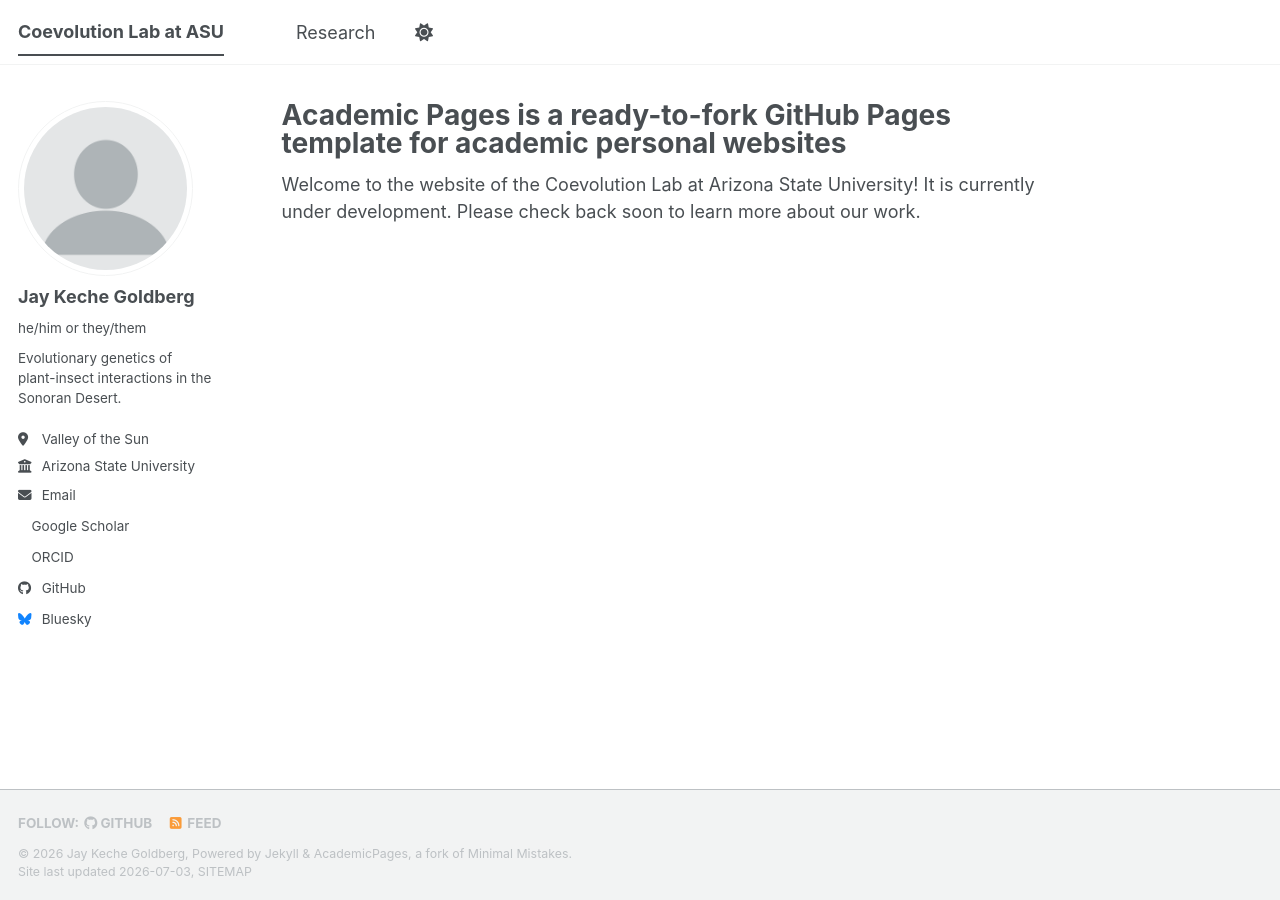
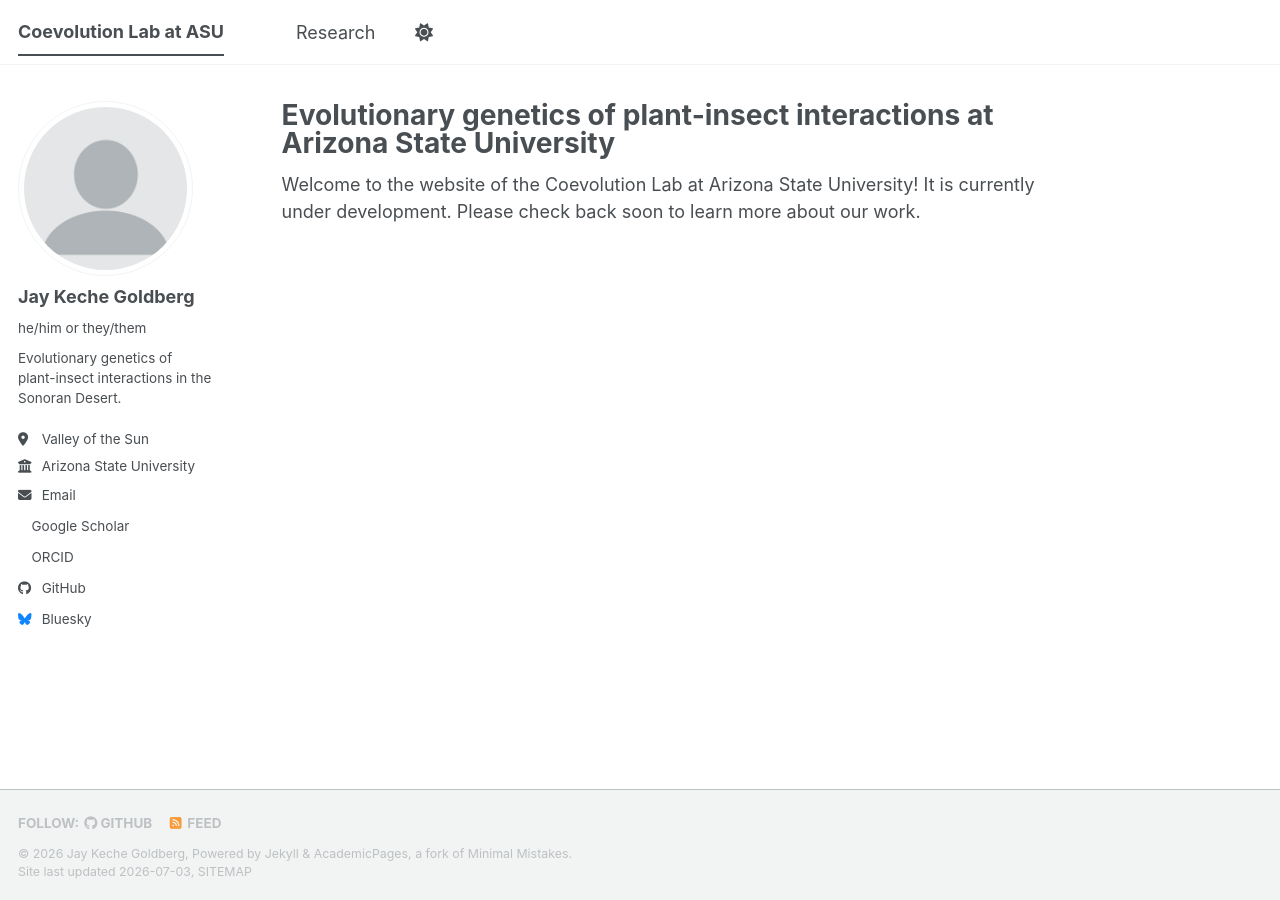
Before and after one commit to caterpillar-coevolution/jaykgoldberg.github.io, a Jekyll site: the page built from _pages/about.md, in a window 1280 px wide. Built offline with Jekyll 4.4.1, drawn with Linux system fonts in a browser that asks for light colours; a style sheet for code colours, icons or effects is not loaded.

Commit message:
Update title on about page to reflect new focus

```diff
--- a/_pages/about.md
+++ b/_pages/about.md
@@ -1,6 +1,6 @@
 ---
 permalink: /
-title: "Academic Pages is a ready-to-fork GitHub Pages template for academic personal websites"
+title: "Evolutionary genetics of plant-insect interactions at Arizona State University"
 author_profile: true
 redirect_from:
   - /about/
```
